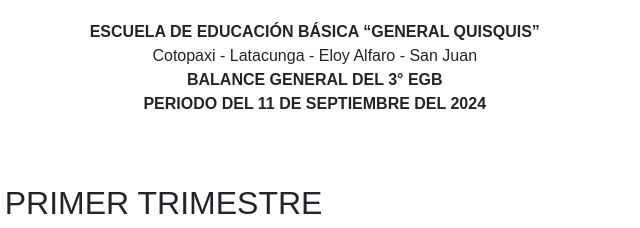
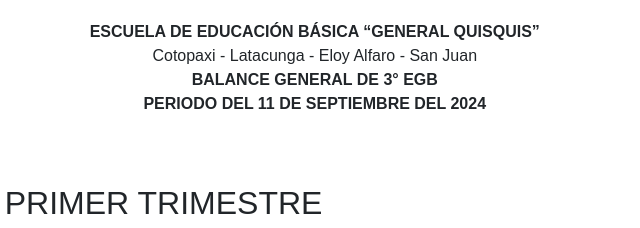
Before and after one commit to ESTEBAN406/Cuotas-y-balance-EGQQ-3-EGB, a plain HTML site: page index1.html in a window 1280 px wide. Shown: the top 228 px of the page, 328-968 px from the left. Drawn offline with nearby package versions, Linux system fonts and the light colour scheme.

Commit message:
Update index1.html

```diff
--- a/index1.html
+++ b/index1.html
@@ -20,7 +20,7 @@
         <div class="text-center">
             <strong>ESCUELA DE EDUCACIÓN BÁSICA “GENERAL QUISQUIS”</strong><br>
             Cotopaxi - Latacunga - Eloy Alfaro - San Juan<br>
-            <strong>BALANCE GENERAL DEL 3° EGB</strong><br>
+            <strong>BALANCE GENERAL DE 3° EGB</strong><br>
             <strong>PERIODO DEL 11 DE SEPTIEMBRE DEL 2024</strong>
         </div>
 
```
